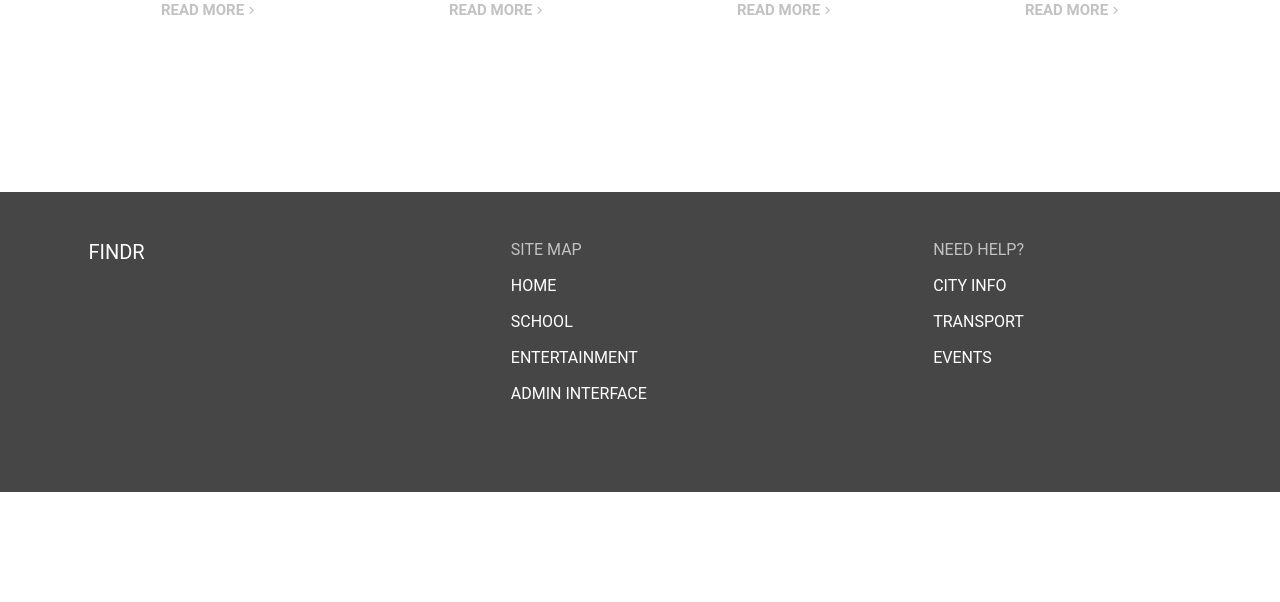
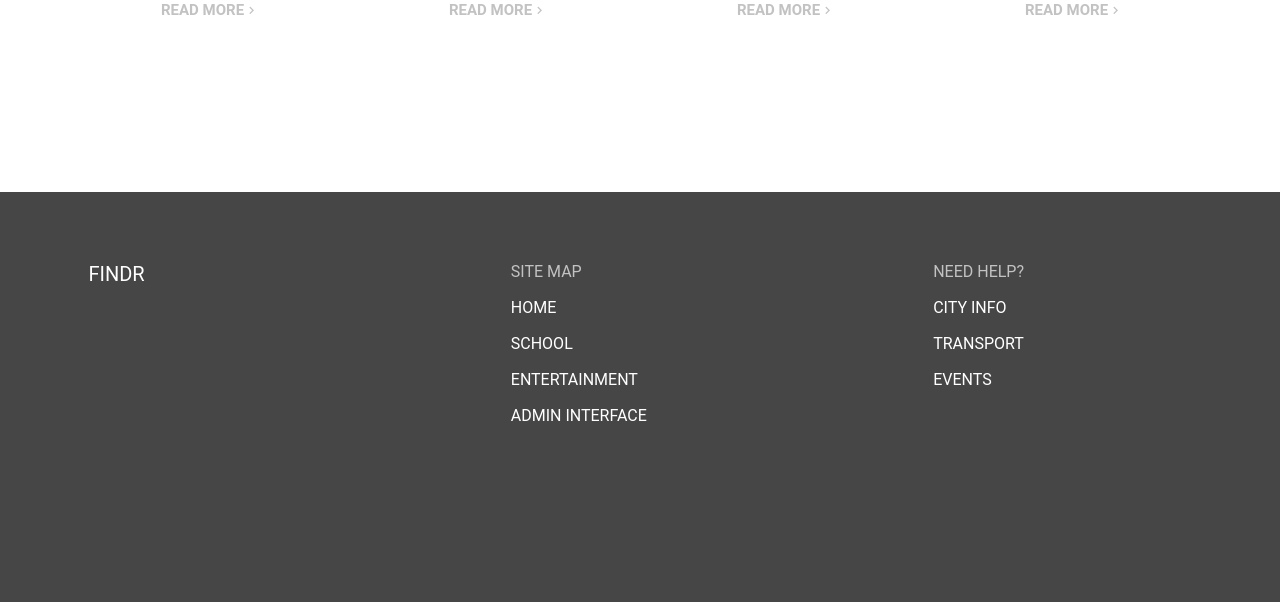
Before and after one commit to jerry9977/findr, a Django app: template findr/templates/findr/admin.html in a window 1280 px wide. Shown: the part 998-1600 px from the top of the page. Before the commit the page ends 1490 px from the top, so only its background shows below. Run offline with Django 3.2, Linux system fonts and the light colour scheme; the template is opened without the code that fills it, so the values that code supplies are empty; some libraries are stand-ins or nearby versions.

Commit message:
Minor Changes to Design

```diff
--- a/findr/static/findr/css/footer.css
+++ b/findr/static/findr/css/footer.css
@@ -1,6 +1,6 @@
 .footer{
 	background-color: #464646;
-	height: 300px;
+	height: 410px;
 }
 
 
```
